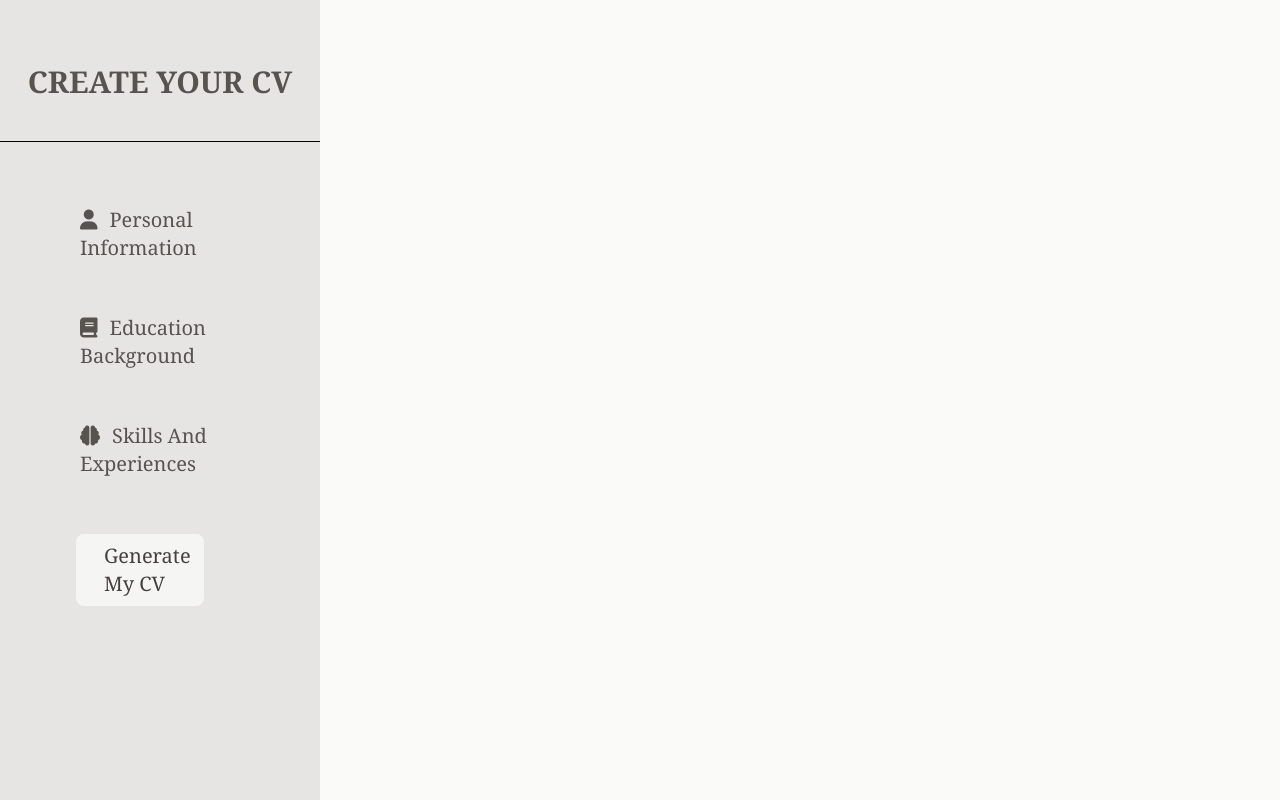
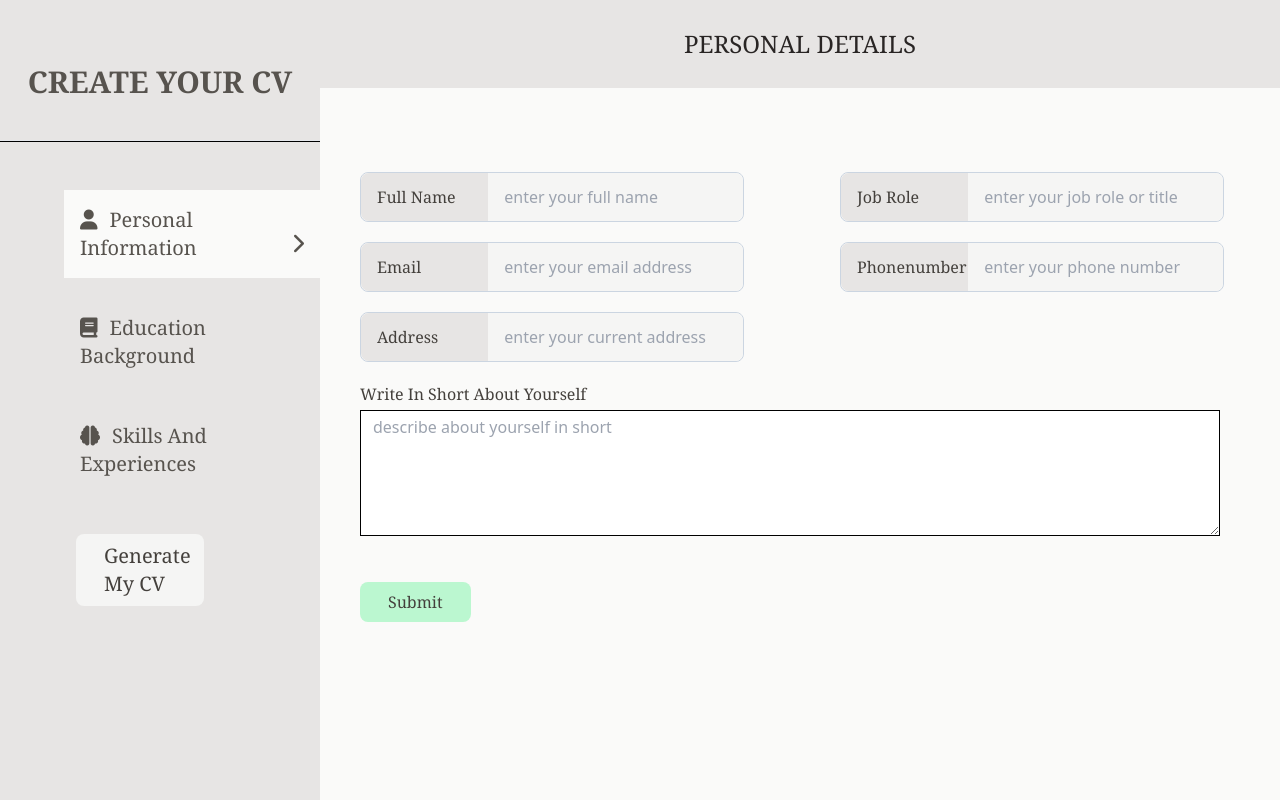
Before and after one commit to Raghav-Thapa/React-CV, a React (Vite) app: page / in a window 1280 px wide. Built offline with nearby package versions, Linux system fonts and the light colour scheme.

Commit message:
personal details

```diff
--- a/src/pages/Formpage.jsx
+++ b/src/pages/Formpage.jsx
@@ -32,7 +32,7 @@ const FormPage = () => {
   const [currentLocation, setCurrentLocation] = useState(location);
   const [currentDescription, setCurrentDescription] =
     useState(profileDescription);
-  const [personal, setPersonal] = useState(false);
+  const [personal, setPersonal] = useState(true);
   const [education, setEducation] = useState(false);
   const [experience, setExperience] = useState(false);
   const [educations, setEducations] = useState(educationDetail);
```
